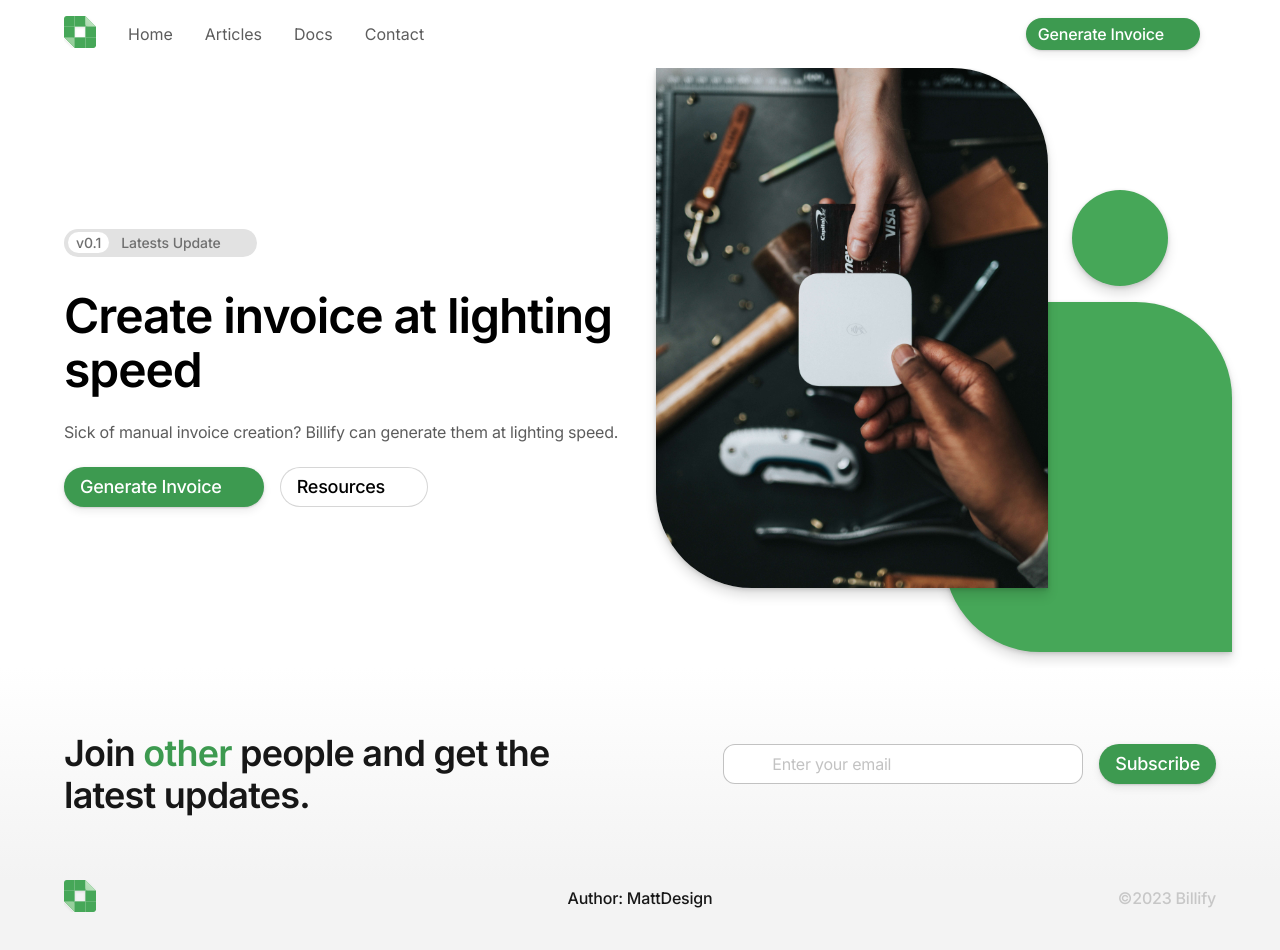
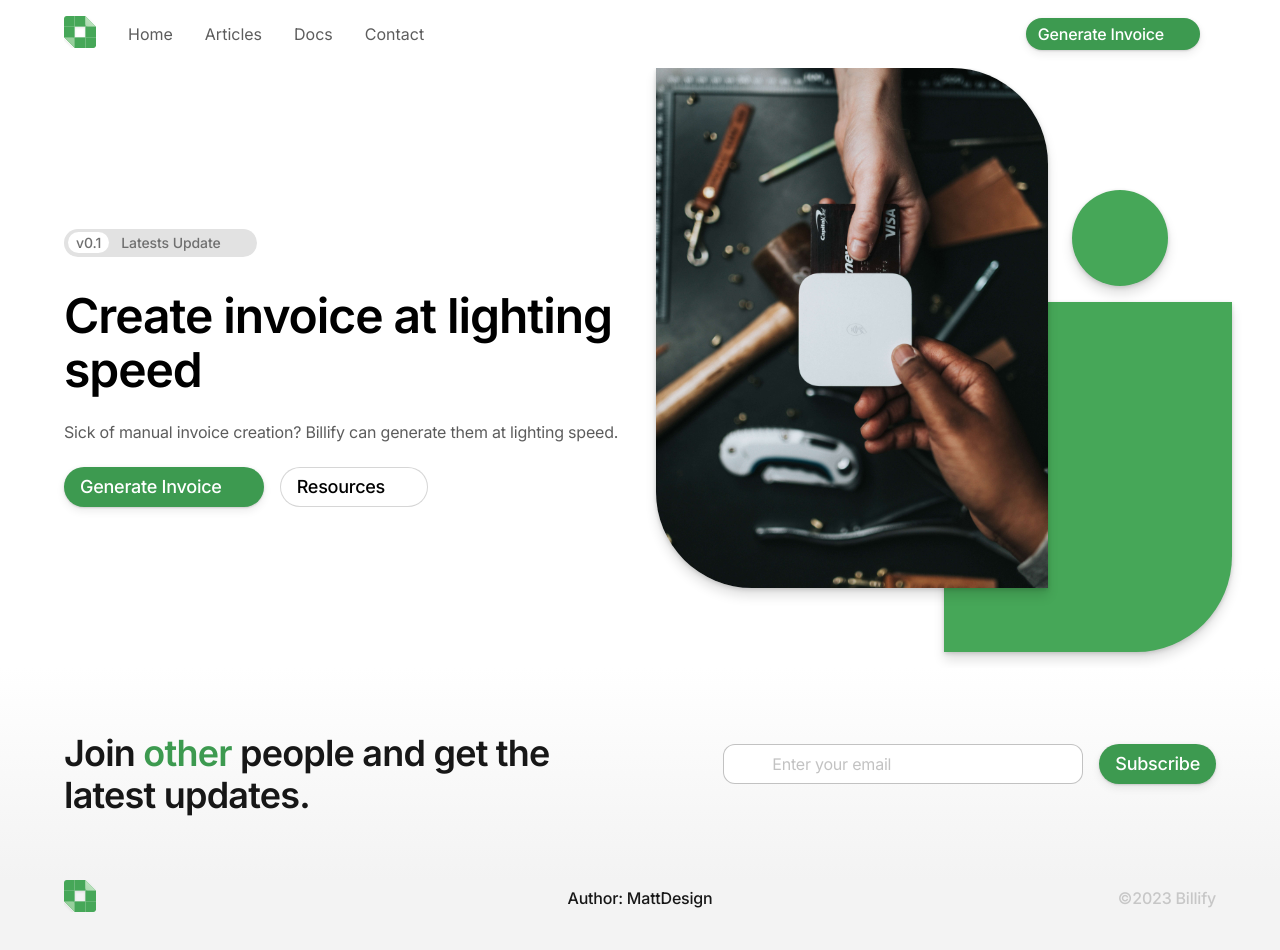
Before and after one commit to MateMarzec/Billify, a React (Vite) app: page / in a window 1280 px wide. Shown: the top 950 px of the page. Built offline with nearby package versions, Linux system fonts and the light colour scheme; some icons are missing.

Commit message:
Border fix

```diff
--- a/src/routes/Contact.module.css
+++ b/src/routes/Contact.module.css
@@ -176,7 +176,7 @@
     .rightSide div:nth-child(2) {
         width: 288px;
         height: 350px;
-        border-radius: 0 96px 0 96px;
+        border-radius: 96px 0 96px 0;
         bottom: 16px;
     }
 
--- a/src/routes/Home.module.css
+++ b/src/routes/Home.module.css
@@ -111,7 +111,7 @@
     position: absolute;
     bottom: 0;
     right: 0;
-    border-radius: 0 48px 0 48px;
+    border-radius: 48px 0 48px 0;
     z-index: -1;
 }
 
@@ -221,7 +221,7 @@
     .rightSide div:nth-child(2) {
         width: 288px;
         height: 350px;
-        border-radius: 0 96px 0 96px;
+        border-radius: 96px 0 96px 0;
         bottom: 16px;
     }
 
```
